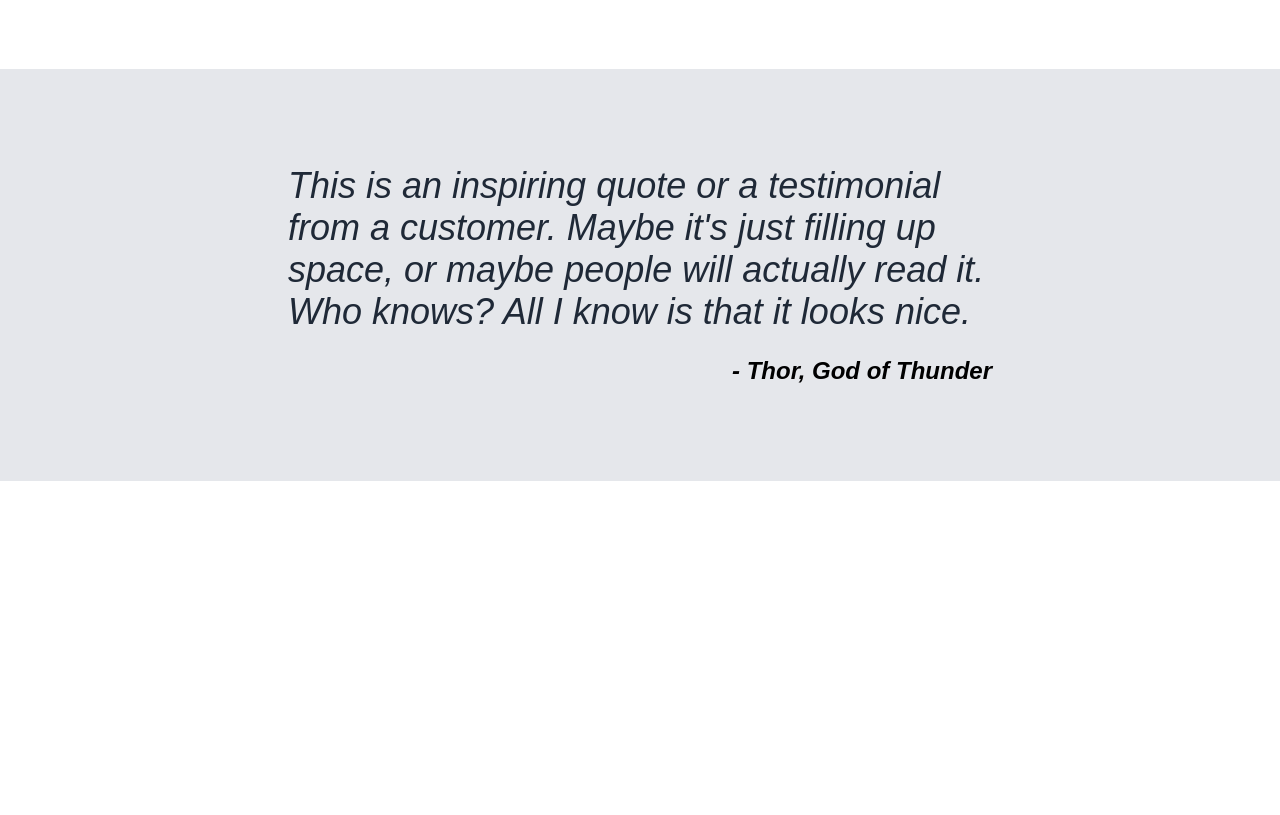
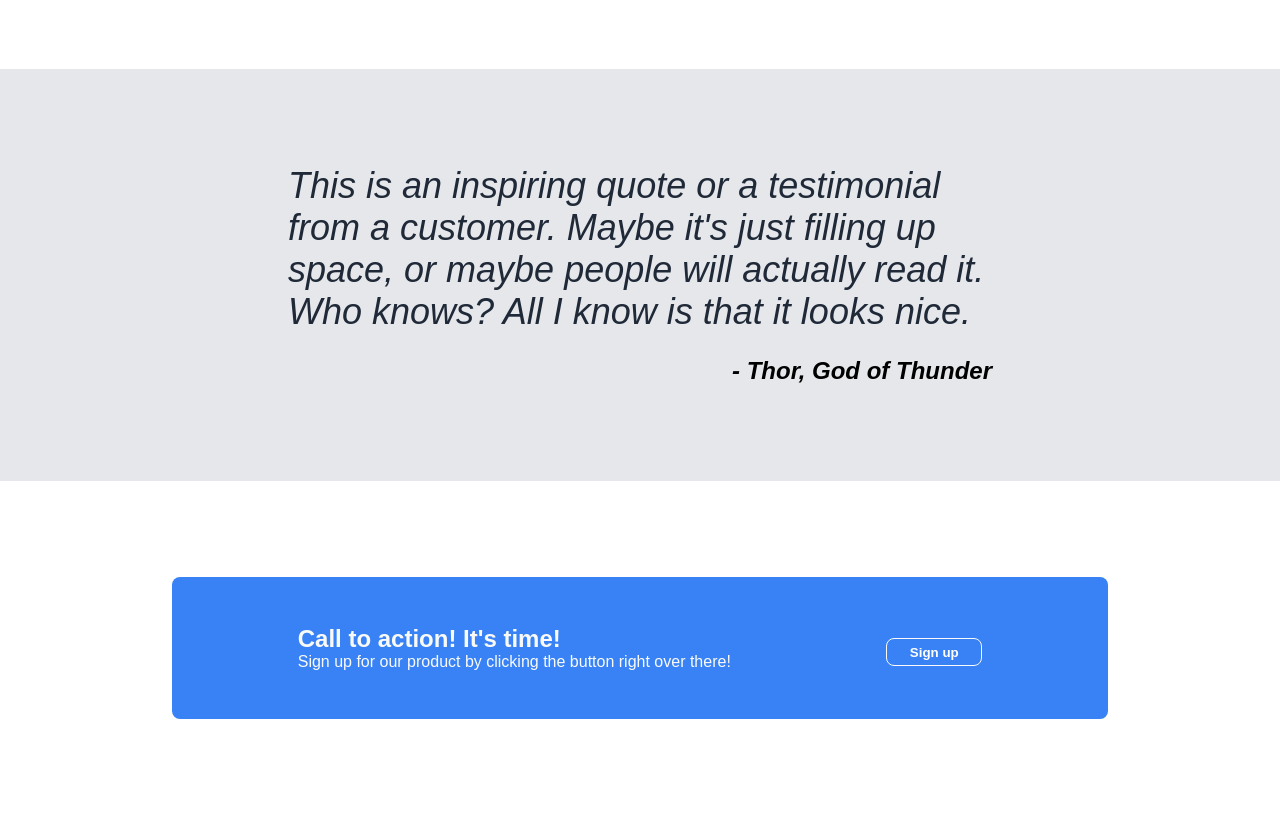
Before and after one commit to Rad1ant16/landing-page, a plain HTML site: page index.html in a window 1280 px wide. Shown: the part 789-1604 px from the top of the page. Before the commit the page ends 1270 px from the top, so only its background shows below. Drawn offline with Linux system fonts and the light colour scheme.

Commit message:
Add call to action

```diff
--- a/index.html
+++ b/index.html
@@ -54,5 +54,17 @@
         <div class="three">
             <p class="quote">This is an inspiring quote or a testimonial from a customer. Maybe it's just filling up space, or maybe people will actually read it. Who knows? All I know is that it looks nice. <span style="float: right;">- Thor, God of Thunder</span></p>
         </div>
+        <div class="four">
+            <div class="cta-box">
+                <div class="cta">
+                    <h2 class="cta-head">Call to action! It's time!</h2>
+                    <p class="cta-text">Sign up for our product by clicking the button right over there!</p>
+                </div>
+                <div class="cta-button">
+                    <button>Sign up</button>
+                </div>
+            </div>
+        </div>
+    </div>
 </body>
 </html>
--- a/style.css
+++ b/style.css
@@ -155,3 +155,30 @@ button {
     color: black;
     margin-top: 24px;
 }
+
+.four {
+    display: flex;
+    align-items: center;
+    justify-content: center;
+}
+
+.cta-box {
+    display: flex;
+    justify-content: space-around;
+    align-items: center;
+    background-color: #3882f6;
+    margin: 96px;
+    padding: 48px;
+    width: 840px;
+    color:#F9FAF8;
+    border-radius: 8px;
+}
+
+.cta-text, .cta-head {
+    padding: 0;
+    margin: 0
+}
+
+.cta-button button {
+    border: 1px solid #F9FAF8;
+}
```
